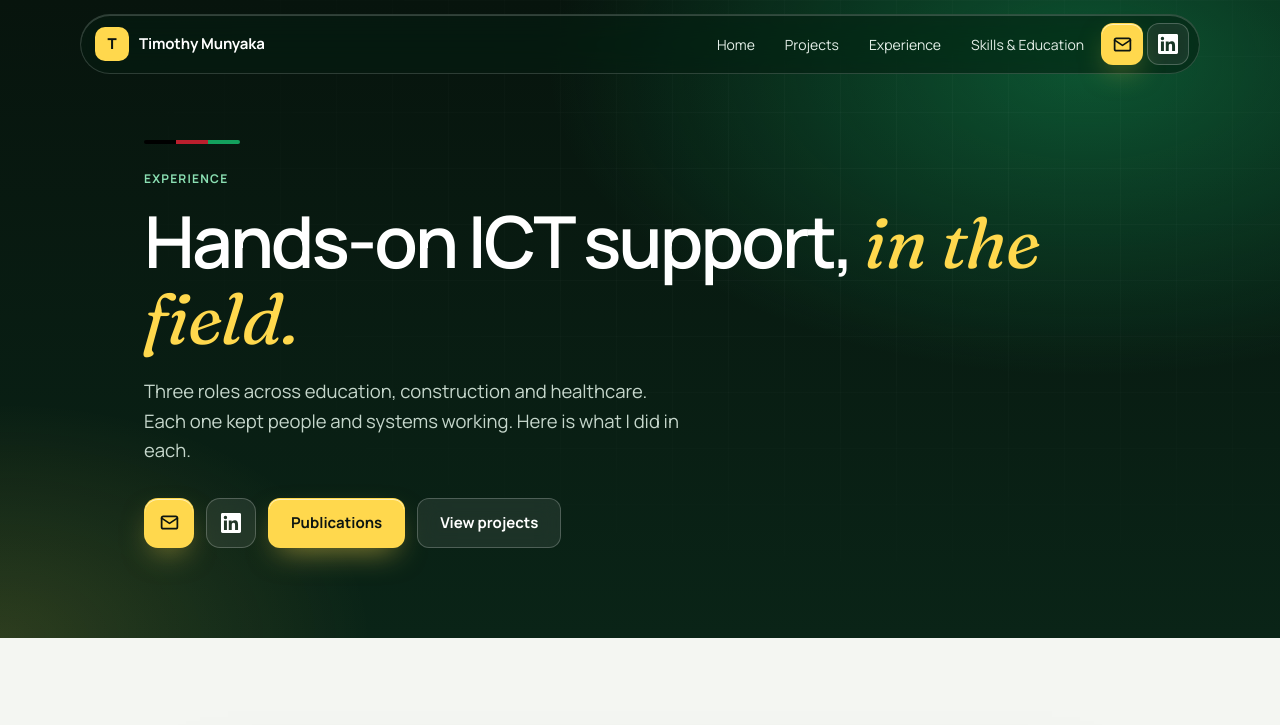
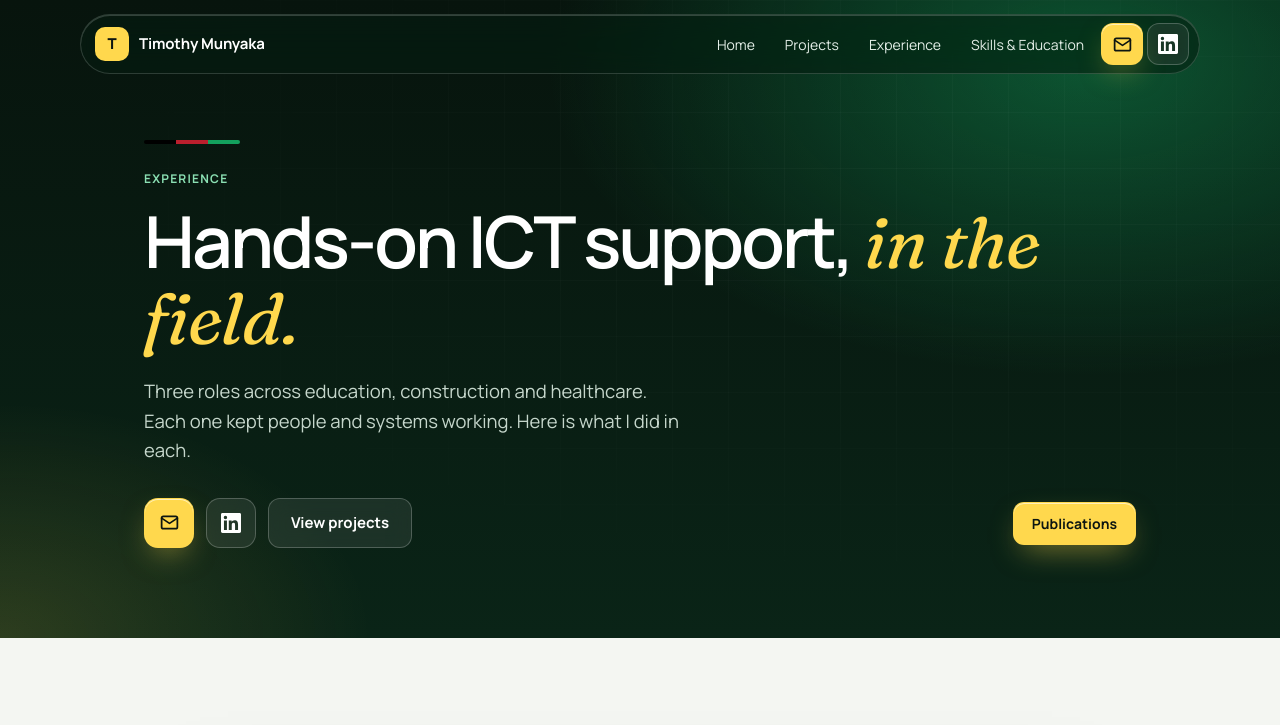
Before and after one commit to timmunyaka1/MUNYAKA-TIMOTHY-KITAKA-PORTFOLIO, a plain HTML site: page experience.html in a window 1280 px wide. Shown: the top 725 px of the page. Drawn offline with Linux system fonts and the light colour scheme.

Commit message:
Move Publications button to the far right of the hero row, slightly smaller
Co-Authored-By: Claude Sonnet 5.5 <noreply@anthropic.com>

```diff
--- a/experience.html
+++ b/experience.html
@@ -259,6 +259,7 @@ dialog#compose{border:1px solid var(--line)}
 /* faster, lighter reveal: no blur on big blocks, and tall blocks show as soon as their edge appears */
 .box.rv,.job.rv,.proj.rv,.mgrid.rv,.mini.rv,.term.rv{filter:none}
 .rv{transition-duration:.7s}
+.btn.pub{margin-left:auto;align-self:center;padding:10px 18px;font-size:14px;border-radius:11px}
 </style>
 <noscript><style>.rv{opacity:1!important;transform:none!important;filter:none!important}</style></noscript>
 </head>
@@ -280,7 +281,7 @@ dialog#compose{border:1px solid var(--line)}
       <div class="mono eyebrow rv">Experience</div>
       <h1 class="rv" style="transition-delay:.12s">Hands-on ICT support, <em class="s">in the field.</em></h1>
       <p class="lead rv" style="transition-delay:.22s">Three roles across education, construction and healthcare. Each one kept people and systems working. Here is what I did in each.</p>
-      <div class="cta rv" style="transition-delay:.32s"><a class="btn y ic" href="#contact" data-compose aria-label="Email me" title="Email me"><svg width="21" height="21" viewBox="0 0 24 24" fill="none" stroke="currentColor" stroke-width="2" stroke-linecap="round" stroke-linejoin="round" aria-hidden="true"><rect x="3" y="5" width="18" height="14" rx="2"/><path d="m3 7 9 6 9-6"/></svg></a><a class="btn glass ic" href="https://www.linkedin.com/in/tim-munyaka" target="_blank" rel="noopener" aria-label="LinkedIn" title="LinkedIn"><svg width="20" height="20" viewBox="0 0 24 24" fill="currentColor" aria-hidden="true"><path d="M20.45 20.45h-3.56v-5.57c0-1.33-.03-3.04-1.85-3.04-1.86 0-2.14 1.45-2.14 2.94v5.67H9.35V9h3.41v1.56h.05c.48-.9 1.64-1.85 3.37-1.85 3.6 0 4.27 2.37 4.27 5.45v6.29zM5.34 7.43a2.06 2.06 0 1 1 0-4.12 2.06 2.06 0 0 1 0 4.12zM7.12 20.45H3.56V9h3.56v11.45zM22.22 0H1.77C.79 0 0 .77 0 1.72v20.56C0 23.23.79 24 1.77 24h20.45c.98 0 1.78-.77 1.78-1.72V1.72C24 .77 23.2 0 22.22 0z"/></svg></a><a class="btn y" href="publications/munyaka-project-proposal.pdf" target="_blank" rel="noopener">Publications</a><a class="btn glass" href="index.html#work">View projects</a></div>
+      <div class="cta rv" style="transition-delay:.32s"><a class="btn y ic" href="#contact" data-compose aria-label="Email me" title="Email me"><svg width="21" height="21" viewBox="0 0 24 24" fill="none" stroke="currentColor" stroke-width="2" stroke-linecap="round" stroke-linejoin="round" aria-hidden="true"><rect x="3" y="5" width="18" height="14" rx="2"/><path d="m3 7 9 6 9-6"/></svg></a><a class="btn glass ic" href="https://www.linkedin.com/in/tim-munyaka" target="_blank" rel="noopener" aria-label="LinkedIn" title="LinkedIn"><svg width="20" height="20" viewBox="0 0 24 24" fill="currentColor" aria-hidden="true"><path d="M20.45 20.45h-3.56v-5.57c0-1.33-.03-3.04-1.85-3.04-1.86 0-2.14 1.45-2.14 2.94v5.67H9.35V9h3.41v1.56h.05c.48-.9 1.64-1.85 3.37-1.85 3.6 0 4.27 2.37 4.27 5.45v6.29zM5.34 7.43a2.06 2.06 0 1 1 0-4.12 2.06 2.06 0 0 1 0 4.12zM7.12 20.45H3.56V9h3.56v11.45zM22.22 0H1.77C.79 0 0 .77 0 1.72v20.56C0 23.23.79 24 1.77 24h20.45c.98 0 1.78-.77 1.78-1.72V1.72C24 .77 23.2 0 22.22 0z"/></svg></a><a class="btn glass" href="index.html#work">View projects</a><a class="btn y pub" href="publications/munyaka-project-proposal.pdf" target="_blank" rel="noopener">Publications</a></div>
     </div>
   </div>
 </section>
```
Also changed, not shown: index.html (+2 -1 lines).
